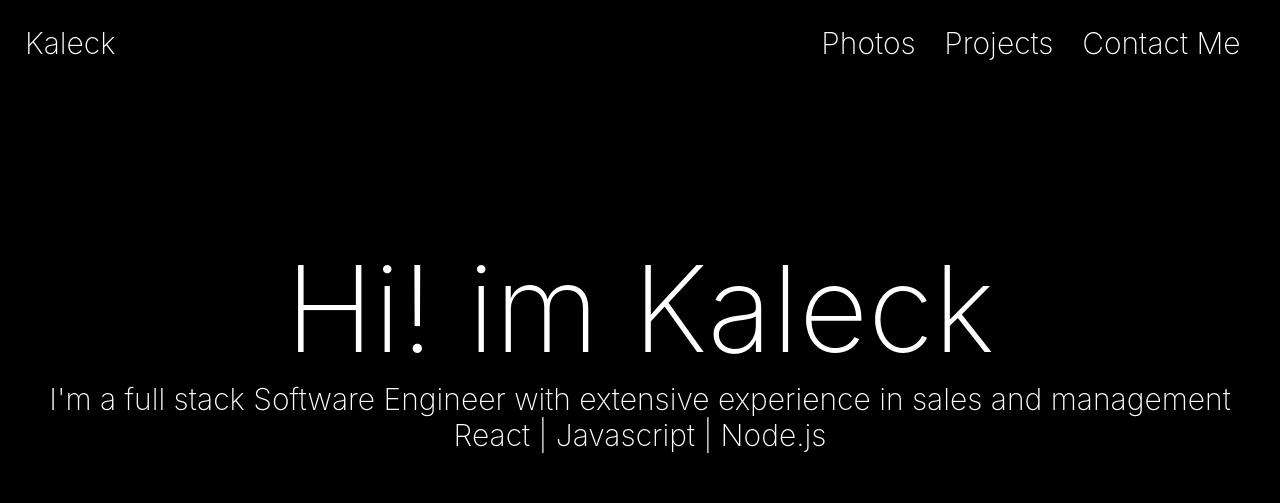
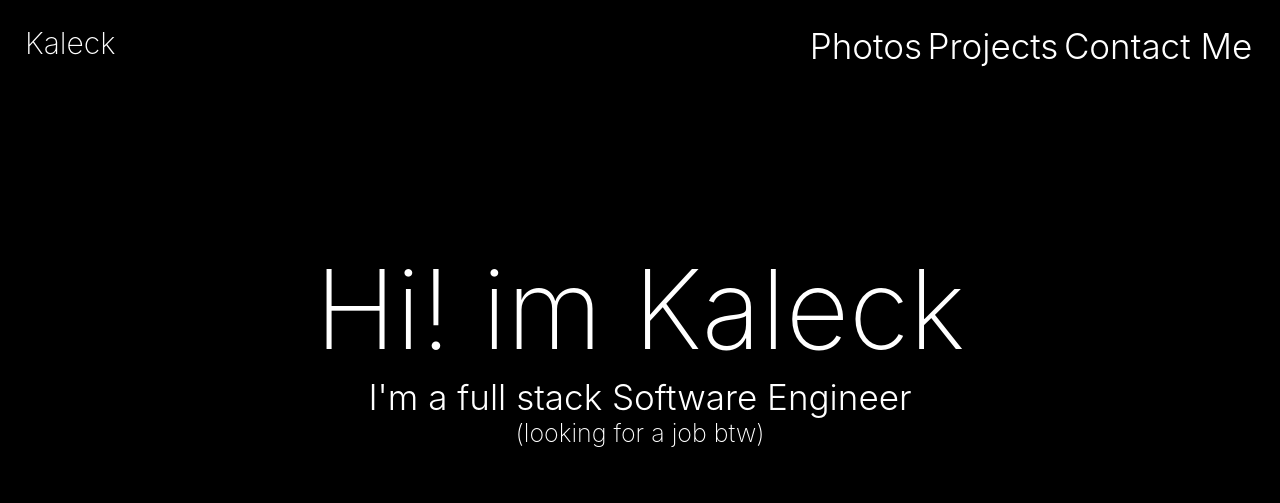
Before and after one commit to kaleckh/kaleckh.github.io, a React (Create React App) app: page / in a window 1280 px wide. Shown: the top 503 px of the page. Built offline with nearby package versions, Linux system fonts and the light colour scheme.

Commit message:
one of the last I think

```diff
--- a/src/App.css
+++ b/src/App.css
@@ -10,6 +10,11 @@ html {
     display: flex;
     background-color: black;
     display: fixed;
+}
+
+.subHeaderWord {
+    font-weight: 150;
+    font-size: 25px;
 }
 
 .headerWords {
@@ -43,7 +48,8 @@ html {
 }
 
 .headerWord {
-    font-weight: 200;
+    font-weight: 300;
+    font-size: 35px;
 }
 
 .headerContainer {
@@ -116,8 +122,8 @@ button:hover {
 }
 
 .sectionOneFont {
-    font-size: 120px;
-    font-weight: 200;
+    font-size: 110px;
+    font-weight: 250;
     margin-top: 150px;
 }
 
@@ -460,7 +466,7 @@ li {
     align-items: center;
     background-color: black;
     height: 20vh;
-    border-top: 1px solid white
+    border-top: 1px solid white;
 }
 
 .name {
@@ -476,7 +482,7 @@ li {
 .hideTransLeft {
     opacity: 0;
     transform: translateX(-10%);
-    transition: all .5s;
+    transition: all 0.5s;
 }
 
 .hideTransBottom {
@@ -533,6 +539,10 @@ li {
     .socialsContainer {
         display: none;
     }
+    .subHeaderWord {
+        font-weight: 150;
+        font-size: 20px;
+    }
     .headerWords {
         margin: 35px;
         font-size: 30px;
@@ -541,7 +551,7 @@ li {
     }
     .headerWord {
         font-weight: 200;
-        font-size: 30px;
+        font-size: 25px;
         text-align: center;
     }
     .headerContainer {
@@ -714,7 +724,7 @@ li {
     }
     .headerWord {
         font-weight: 200;
-        font-size: 20px;
+        font-size: 30px;
         text-align: center;
     }
     .headerContainer {
@@ -810,7 +820,7 @@ li {
 @media (width < 600px) {
     .headerWord {
         font-weight: 200;
-        font-size: 15px;
+        font-size: 25px;
         text-align: center;
     }
     .card {
--- a/src/App.js
+++ b/src/App.js
@@ -34,7 +34,7 @@ function App() {
   useEffect(() => {
     if (inView) {
       setCssClass("showTrans");
-    } else if(inViewTop) {
+    } else if (inViewTop) {
       setCssTopClass("showTrans");
     }
   }, [inView, inViewTop]);
@@ -99,12 +99,8 @@ function App() {
         <div className="mainScreenRight">
           <div className="sectionOneFont">Hi! im Kaleck</div>
 
-          <div className="headerWord">
-            I'm a full stack Software Engineer with extensive experience in
-            sales and management
-          </div>
-
-          <div className="headerWord">React | Javascript | Node.js </div>
+          <div className="headerWord">I'm a full stack Software Engineer</div>
+          <div className="subHeaderWord">(looking for a job btw)</div>
         </div>
       </div>
       <div id="section-2" className="redSection two">
@@ -123,7 +119,10 @@ function App() {
       </div>
 
       <div id="section-3" className="sectionFour four">
-        <div className={`workLeftContainer hideTransLeft ${cssClass}`} ref={ref}>
+        <div
+          className={`workLeftContainer hideTransLeft ${cssClass}`}
+          ref={ref}
+        >
           <div className="largerText text">Some things i've built</div>
           <div className="smallText hide">
             My GitHub link is
```
